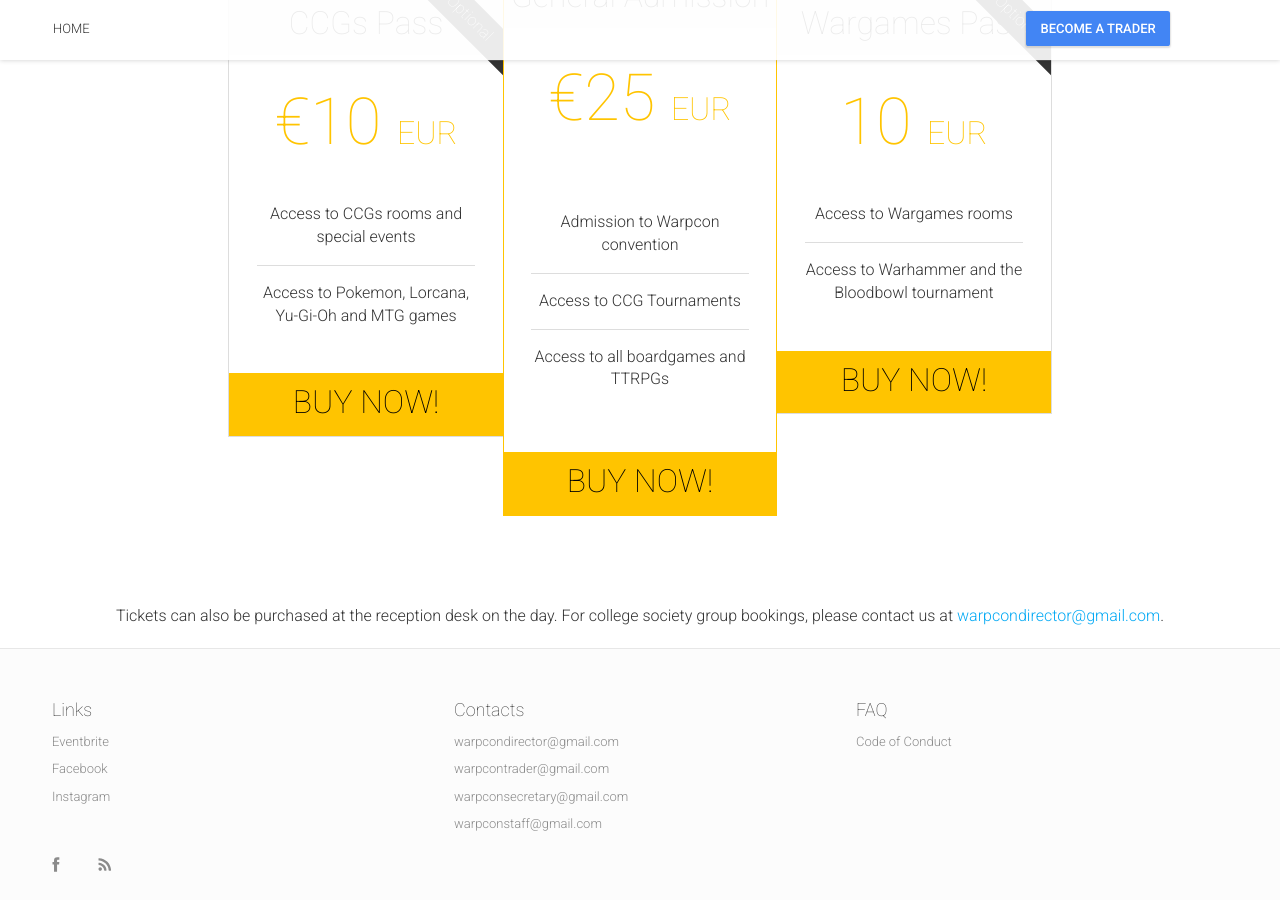
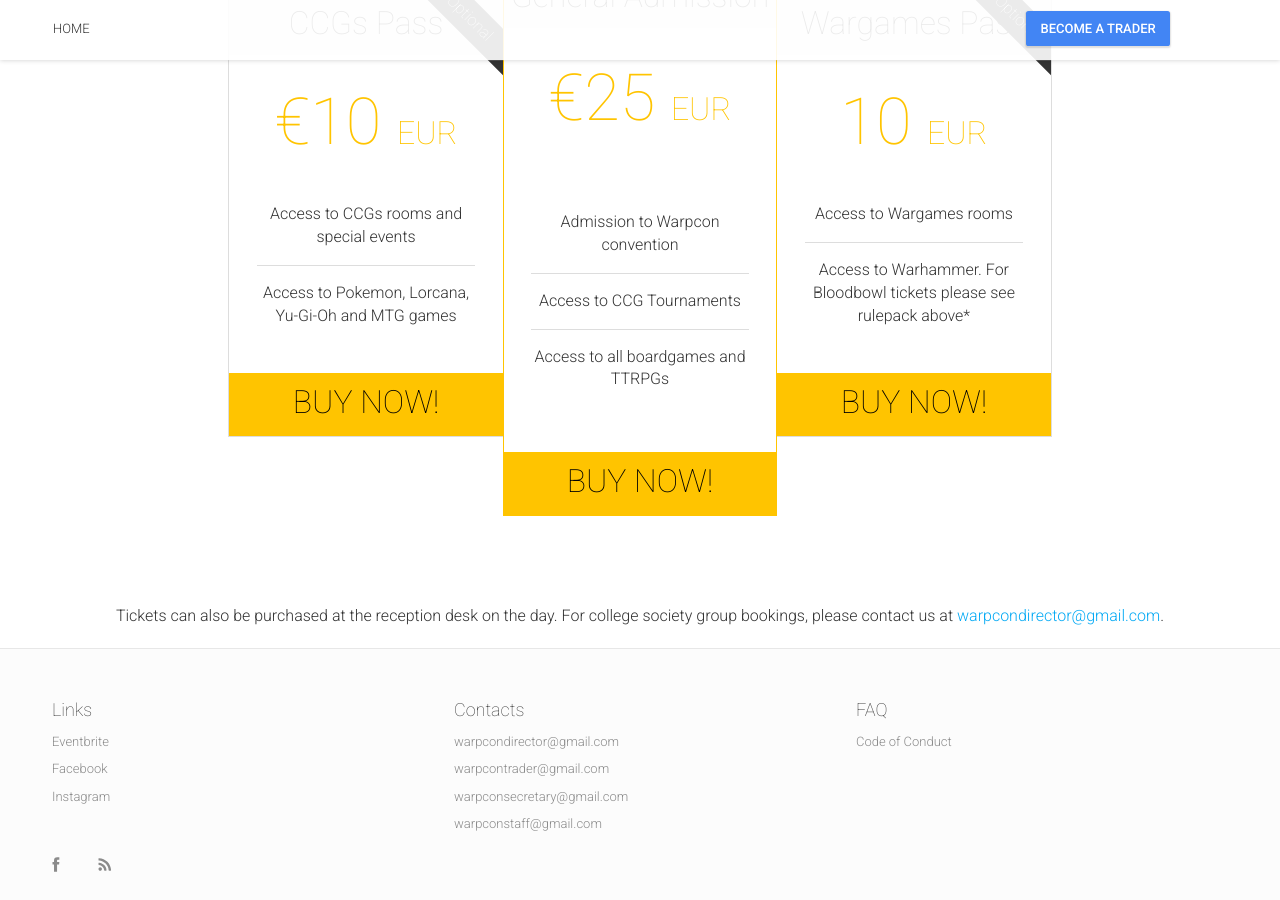
Before and after one commit to gregoriousTechorious/warpcon.ie, a Jekyll site: the page built from index.html, in a window 1280 px wide and 900 px high, scrolled down 3551 px. Built offline with Jekyll 4.4.1, drawn with Linux system fonts in a browser that asks for light colours; nearby versions of some CDN libraries.

Commit message:
Update _config.yml

```diff
--- a/_config.yml
+++ b/_config.yml
@@ -171,7 +171,7 @@ ticketsOffers:
  # buyButtonLink: "https://uccsocieties.ticketsolve.com/ticketbooth/shows/1173651839"
   buyButtonText: "Buy now!"
   # additionalInfo: "Requires a valid student ID at the conference check in. Without student ID at the check in, ticket will be cancelled without refund"
-  ticketContentList: ["Access to Wargames rooms", "Access to Warhammer and the Bloodbowl tournament"]
+  ticketContentList: ["Access to Wargames rooms", "Access to Warhammer. For Bloodbowl tickets please see rulepack above*"]
 
 # Footer
 socialLinks:
```
